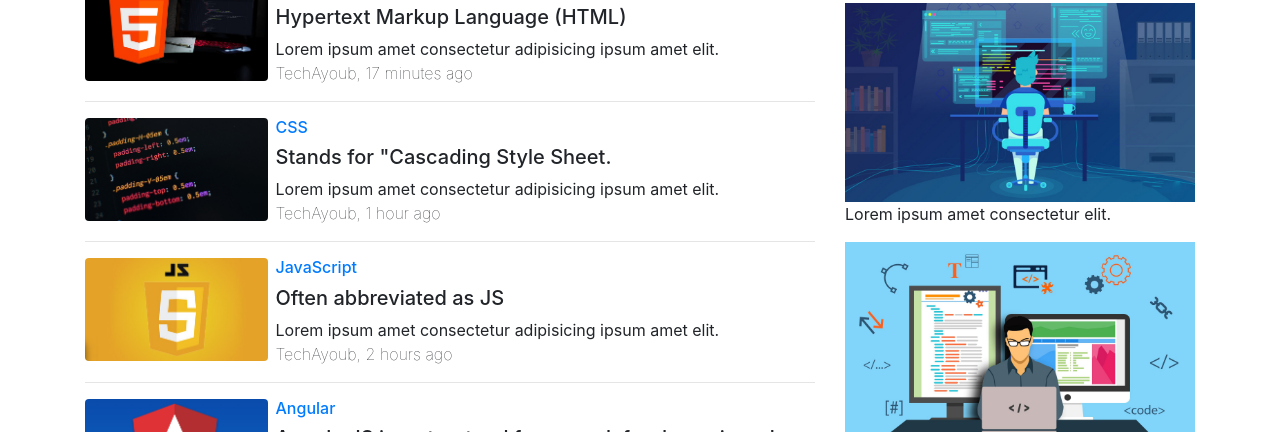
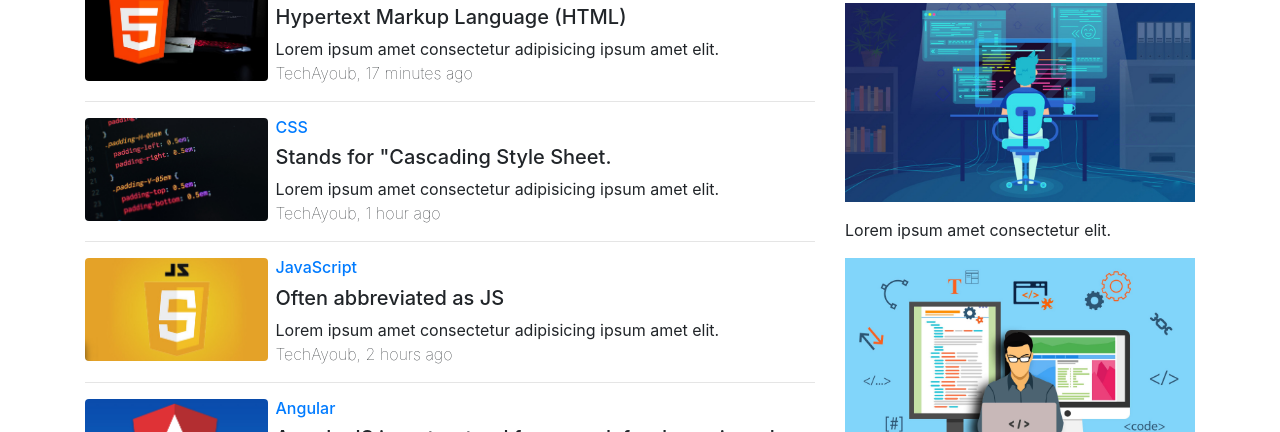
Before and after one commit to ayoubbouya/Tech, a plain HTML site: page index.html in a window 1280 px wide. Shown: the part 668-1100 px from the top of the page. Drawn offline with nearby package versions, Linux system fonts and the light colour scheme.

Commit message:
Update index.html

```diff
--- a/index.html
+++ b/index.html
@@ -157,7 +157,7 @@
       <div class="col-4">
          <hr style="border: 3px solid red; border-radius: 3px;">
          <b style="font-size: 30px;">Features</b>
-         <img class="w-100 pt-3" src="img/33.jpg">
+         <img class="w-100 pt-3 pb-3" src="img/33.jpg">
          <p>Lorem ipsum amet consectetur elit.</p>
          <img class="w-100" src="img/22.jpg">
          <p>Lorem ipsum amet consectetur adipisicing elit.</p>
```
